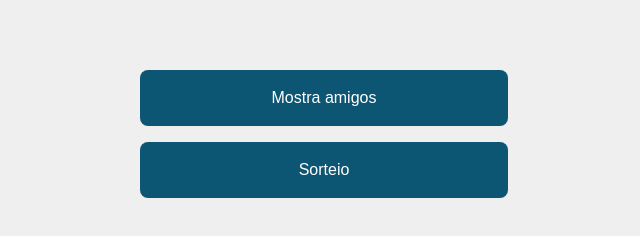
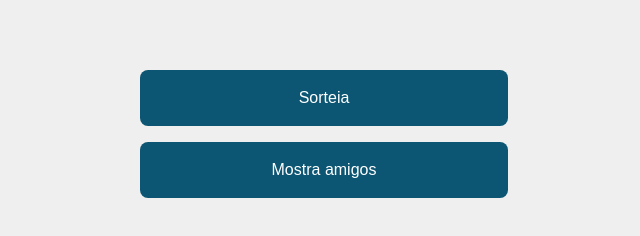
Before and after one commit to MatheusCarvalho2/secretsfriendsfrontend, a React (Vite) app: page /sorteio_realizado in a window 1280 px wide. Shown: the part 538-774 px from the top of the page, without its empty margins (316-956 px from the left). Built offline with nearby package versions, Linux system fonts and the light colour scheme.

Commit message:
Muda label dos botões

```diff
--- a/src/pages/DrawHeld/DrawHeld.tsx
+++ b/src/pages/DrawHeld/DrawHeld.tsx
@@ -31,11 +31,11 @@ function DrawHeld() {
             </div>
             <div className='buttons-home'>
                 <ButtonAccept
-                    textButton='Mostra amigos'
+                    textButton='Sorteia'
                     onClick={showParticipants}
                 />
                 <ButtonAccept
-                    textButton='Sorteio'
+                    textButton='Mostra amigos'
                     onClick={returnDraw}
                 />
             </div>
```
